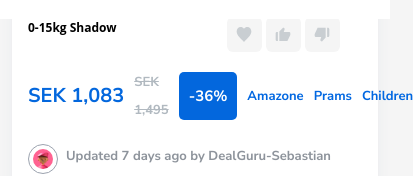
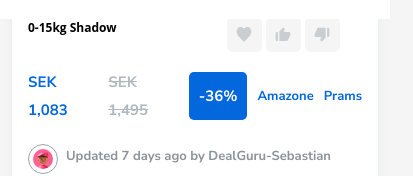
Before and after one commit to AsadAbbas5/DealGure.se, a Next.js app: page / in a window 390 px wide. Shown: the part 825-1001 px from the top of the page, 413 px wide, since content can reach past the window. Built offline with nearby package versions, Linux system fonts and the light colour scheme.

Commit message:
updated code

```diff
--- a/src/components/homepage/ImageSlider.tsx
+++ b/src/components/homepage/ImageSlider.tsx
@@ -163,7 +163,7 @@ const ImageSlider = () => {
                 fontWeight: 700,
               }}
             >
-              SEK 1,083
+              {/* SEK 1,083 */}
             </span>
             <s
               className=" sm:hidden text-heading text-[5px] md:text-xl lg:text-2xl 2xl:text-3xl"
--- a/src/components/homepage/dealpage/DealDetial.tsx
+++ b/src/components/homepage/dealpage/DealDetial.tsx
@@ -36,33 +36,30 @@ export default function DealDetial() {
           }}
         >
           <span
-            className="font-bold sm:text-[5px]"
+             className="font-bold sm:text-[15px] md:text-[20px]"
             style={{
               color: "#0367DD",
-              whiteSpace: "nowrap",
               alignItems: "center",
-              display: "flex!important",
-              width: "100%, !important",
-              fontSize: "20px",
               fontWeight: 700,
+              lineHeight: "1.75rem",
+
             }}
           >
             SEK 1,083
           </span>
 
           <s
-            className="text-heading text-[13px] md:text-xl lg:text-2xl 2xl:text-3xl"
+            className="font-bold sm:text-[15px] md:text-[20px]"
             style={{
               fontWeight: 700,
               color: "#B1B9C0",
               lineHeight: "1.75rem",
-              // fontSize: "1.5rem",
               marginLeft: "10px",
             }}
           >
             SEK 1,495
           </s>
-          <span className="sm:text-[5px]"
+          <span
             style={{
               backgroundColor: "#0367DD",
               borderRadius: "5px",
@@ -99,7 +96,7 @@ export default function DealDetial() {
           >
             Prams
           </span>
-          <span
+          {/* <span
            className="hidden sm:block text-blue-600 text-xs ml-2"
             style={{
               width: "maxContent ",
@@ -110,7 +107,7 @@ export default function DealDetial() {
             }}
           >
             Children
-          </span>
+          </span> */}
         </div>
         <div>
           <div className="md:flex items-center">
--- a/src/components/homepage/dealpage/comment/Comment.tsx
+++ b/src/components/homepage/dealpage/comment/Comment.tsx
@@ -153,8 +153,11 @@ function Comment() {
                 <p className="font-semibold text-[#1B2738] ml-1 mt-1 text-[10px] md:text-[12px] sm:text-[10px]">
                   The Deal Guru Team
                 </p>
-                <p className="text-gray-400 text-[8px] md:text-[12px] sm:text-[8px] text-[rgba(27, 39, 56, 0.5)] mt-1 mr-2">
-                  6 days, 20 hours, 17 minutes ago
+                <p className="text-gray-400 text-[8px] md:text-[12px] text-[rgba(27, 39, 56, 0.5)] mt-1 mr-2 truncate-text">
+                  <span className="block md:hidden">6 days, 20 hours...</span>
+                  <span className="hidden md:block">
+                    6 days, 20 hours, 17 minutes ago
+                  </span>
                 </p>
               </div>
               <p className="text-[#1B2738] text-[12px] md:text-[12px] sm:text-[8px] mt-1 ml-[5px] ">
@@ -191,7 +194,10 @@ function Comment() {
                   John
                 </h2>
                 <p className="text-[12px] md:text-[12px] text-gray-400 sm:text-[10px] text-[rgba(27, 39, 56, 0.5)] mt-4 mr-2">
-                  4 days, 3 hours, 57 minutes ago
+                  <span className="block md:hidden">4 days, 3 hours...</span>
+                  <span className="hidden md:block">
+                    4 days, 3 hours, 57 minutes ago
+                  </span>
                 </p>
               </div>
               <p className="text-gray-600 text-[14px] md:text-[14px] sm:text-[10px] mt-1 ml-2">
@@ -212,6 +218,7 @@ function Comment() {
           </div>
         </div>
       </div>
+
       <div className="md:hidden">
         <Slider {...settings}>
           {data.map((product, index) => (
```
